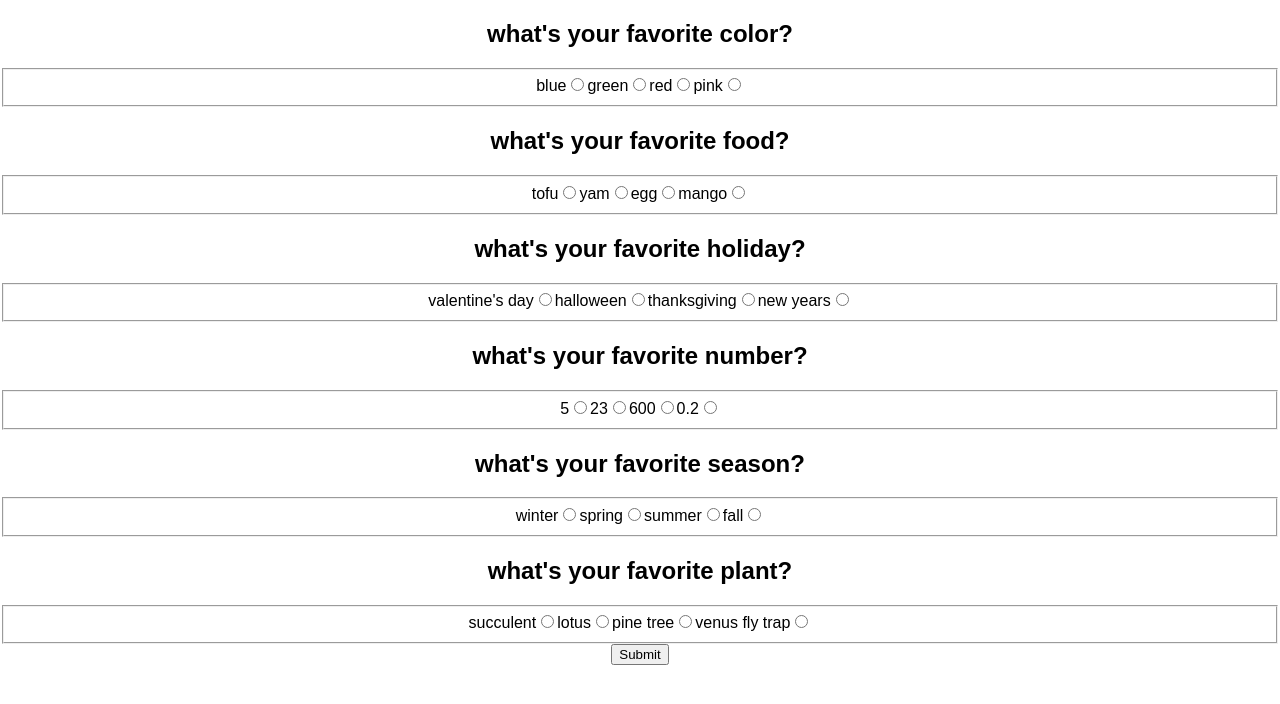
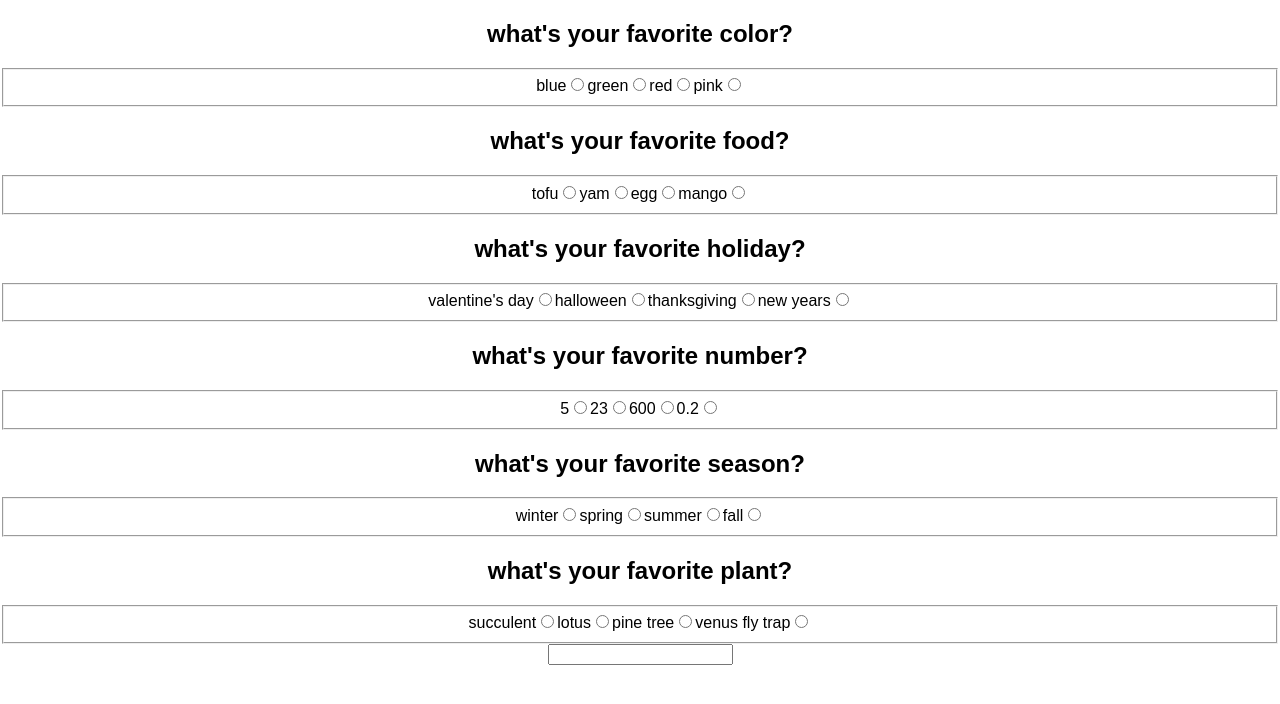
Before and after one commit to bloominstituteoftechnology/React-Sorting-Hat, a React (Create React App) app in the folder react-sorting-hat/: page / in a window 1280 px wide. Shown: the top 704 px of the page. Built offline with nearby package versions, Linux system fonts and the light colour scheme; the HTML template or start-up script is replaced by a standard one.

Commit message:
Trying to fix submit button

```diff
--- a/react-sorting-hat/src/Question.js
+++ b/react-sorting-hat/src/Question.js
@@ -1,4 +1,5 @@
 import React, { Component } from 'react';
+import QuestionSet from './QuestionSet';
 
 class Question extends Component {
     constructor() {
@@ -47,33 +48,4 @@ class Question extends Component {
     }
 }
 
-function QuestionSet(props) {
-    return (
-        <div>
-            {props.questions.map(q => {
-                return (
-                    <div>
-                        <h2>{q.title}</h2>
-                        <fieldset id={q.num}>
-                        {q.options.map((o, ind) => {
-                            return (
-                                <label>
-                                {o}
-                                <input
-                                onChange={() => props.handleChange(q.num, ind)}
-                                type="radio"
-                                value={ind}
-                                name={q.num}/>
-                                </label>
-                            )
-                        })}
-                        </fieldset>
-                    </div>
-                )
-            })}
-            <input onSubmit={(event) => this.handleSumbit(event)} type='submit' value='Submit' />
-        </div>
-    );
-}
-
 export default Question
--- /dev/null
+++ b/react-sorting-hat/src/QuestionSet.js
@@ -0,0 +1,32 @@
+import React from 'react';
+
+const QuestionSet = props => {
+    return (
+        <div>
+            {props.questions.map(q => {
+                return (
+                    <div>
+                        <h2>{q.title}</h2>
+                        <fieldset id={q.num}>
+                        {q.options.map((o, ind) => {
+                            return (
+                                <label>
+                                {o}
+                                <input
+                                onChange={() => props.handleChange(q.num, ind)}
+                                type="radio"
+                                value={ind}
+                                name={q.num}/>
+                                </label>
+                            )
+                        })}
+                        </fieldset>
+                    </div>
+                )
+            })}
+            <input onSubmit={(event) => props.handleSumbit(event)} type='text' name='name'/>
+        </div>
+    );
+}
+
+export default QuestionSet;
```
